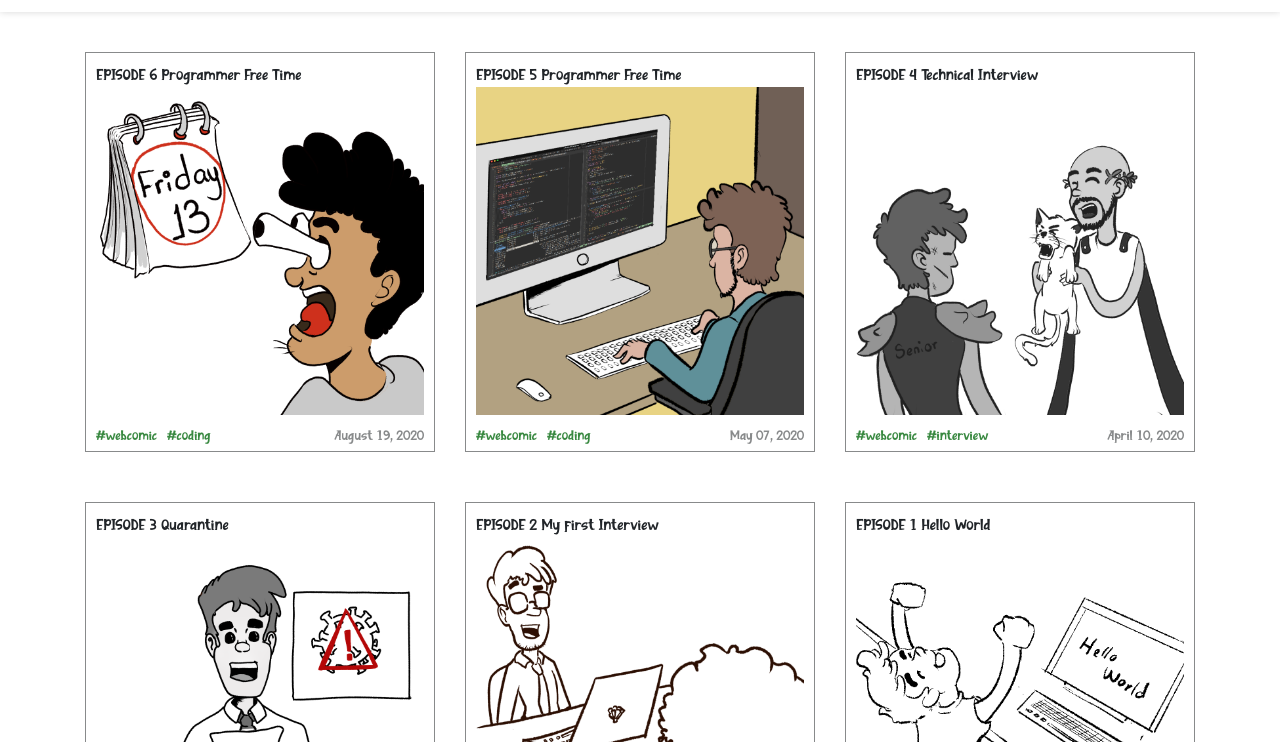
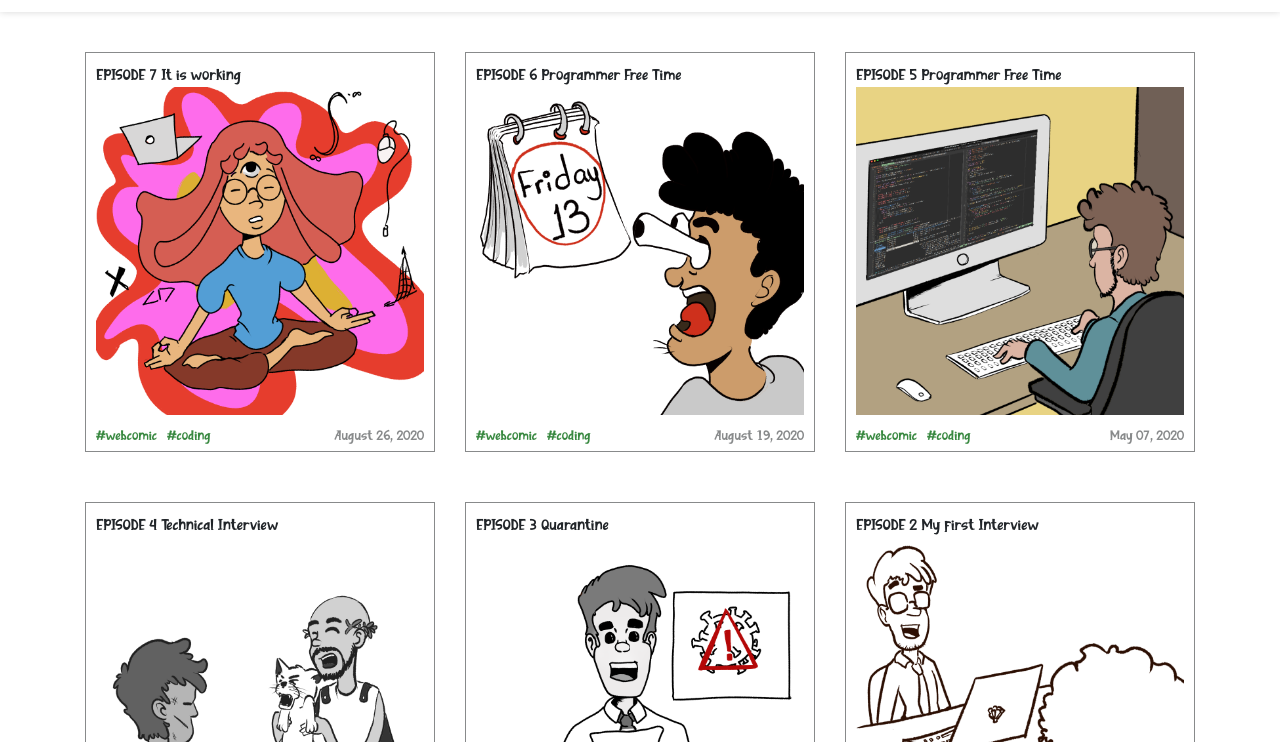
Before and after one commit to drawMyCodeComic/drawMyCodeComic.github.io, a Gatsby site: page /episodes in a window 1280 px wide. Shown: the part 58-800 px from the top of the page. Built offline with nearby package versions, Linux system fonts and the light colour scheme; Gatsby itself is replaced by a stand-in of ours; some packages are replaced by stand-ins of ours.

Commit message:
publish episode 7

```diff
--- /dev/null
+++ b/src/pages/comic/episode-7.md
@@ -0,0 +1,10 @@
+---
+title: EPISODE 7 It is working
+date: 2020-08-26
+path: "/comic/episode-7"
+featuredImage: ../../images/dmc-episode7-cover.png
+spoiler: When you have to deploy on friday
+tags: ["webcomic", "coding", "works"]
+---
+
+![Comic 6](../../images/dmc-episode-7.png)
--- a/src/pages/episodes.js
+++ b/src/pages/episodes.js
@@ -14,7 +14,7 @@ const EpisodesPage = (props) => {
       <SEO title="Episodes" />
       <LandingSection height={800} top={100} bottom={40}>
         <Container fluid="sm">
-          <PostList posts={(posts || []).slice(0, 6)} />
+          <PostList posts={posts || []} />
         </Container>
       </LandingSection>
     </Layout>
```
Also changed, not shown: src/images/dmc-episode-7.png (added), src/images/dmc-episode7-cover.png (added).
